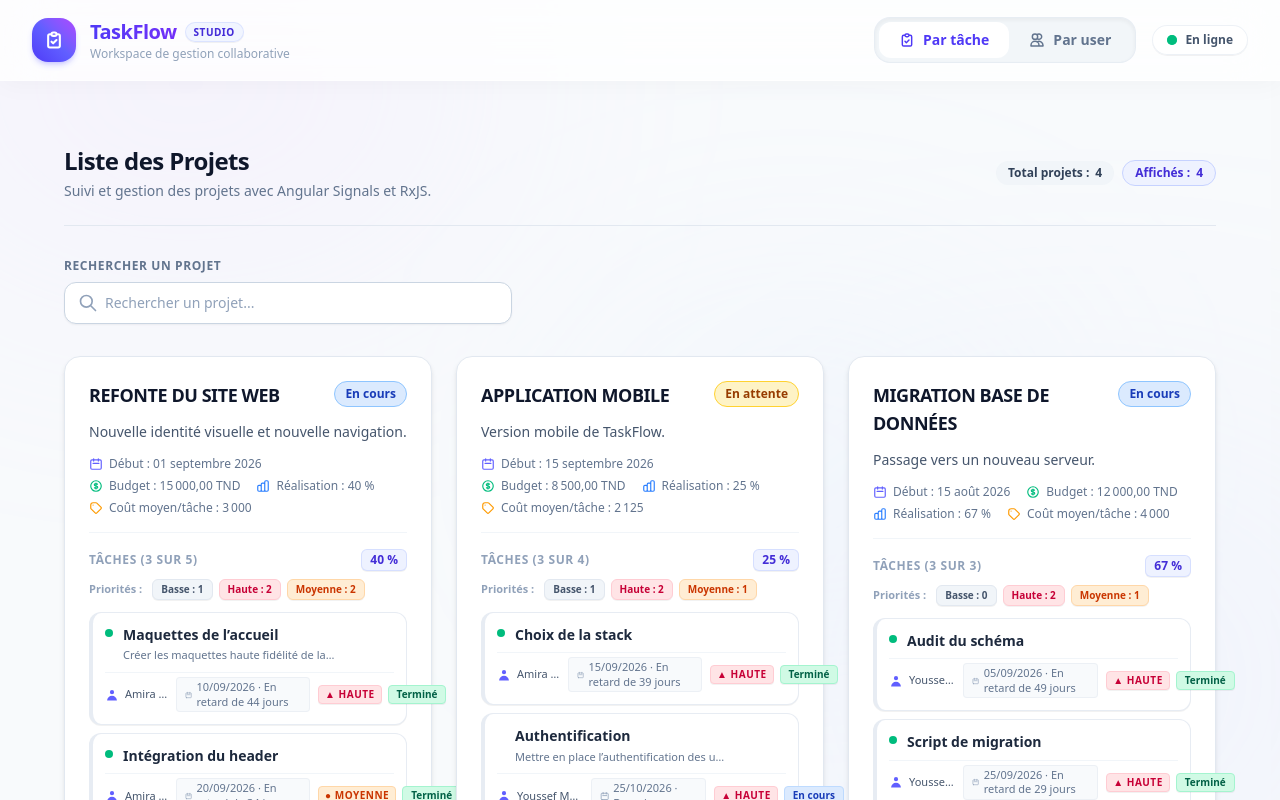
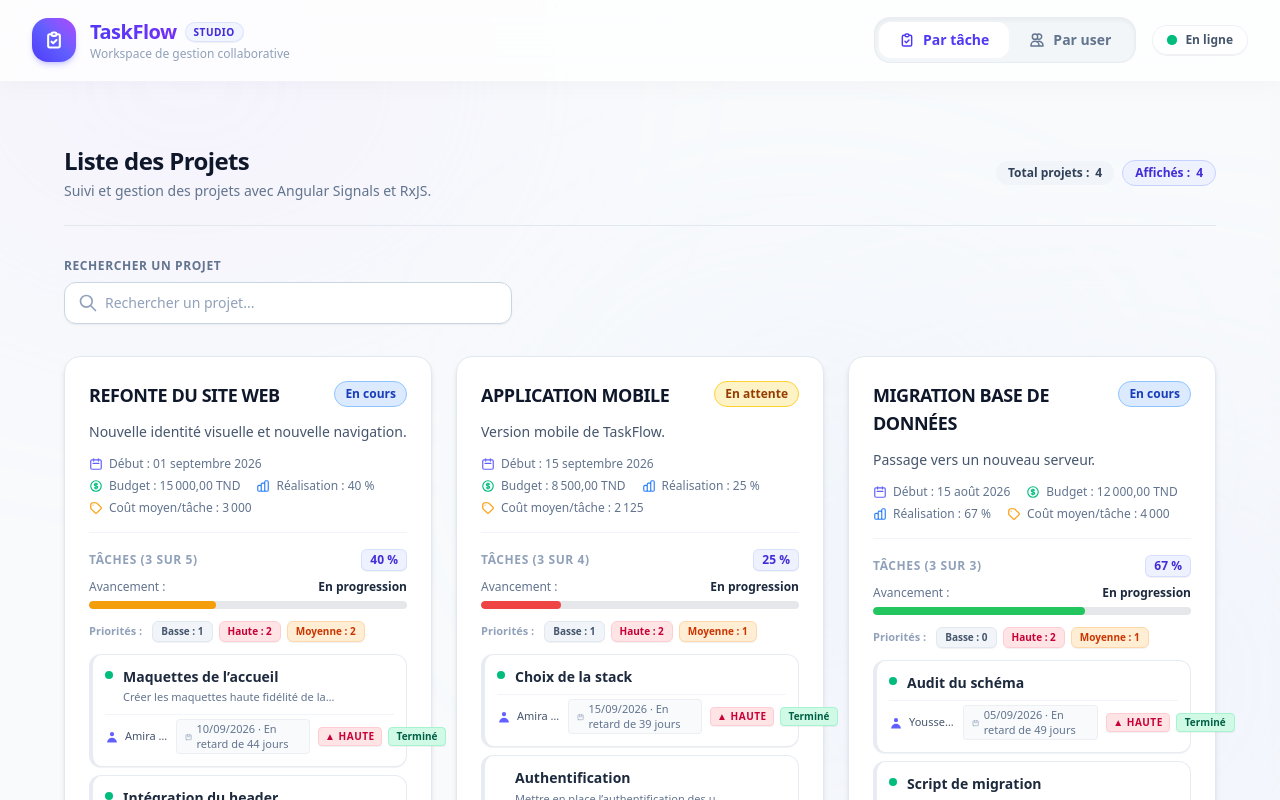
Before and after one commit to omarsafi3/tp_front, an Angular app in the folder TaskFlow/: page / in a window 1280 px wide. Shown: the top 800 px of the page. Built offline with nearby package versions, Linux system fonts and the light colour scheme.

Commit message:
feat(projects): add progress message with @if/@else if and dynamic progress bar with ngStyle

```diff
--- a/TaskFlow/src/app/features/projects/components/project-card/project-card.html
+++ b/TaskFlow/src/app/features/projects/components/project-card/project-card.html
@@ -81,6 +81,39 @@
         }
       </div>
 
+      <!-- Message d'avancement avec @if / @else if / @else -->
+      <div class="flex items-center justify-between text-xs mb-1.5 font-medium">
+        <span class="text-slate-500">Avancement :</span>
+        <span
+          class="font-semibold"
+          [class.text-slate-400]="project().tasks.length === 0"
+          [class.text-emerald-600]="project().tasks.length > 0 && completionRate() === 1"
+          [class.text-amber-600]="project().tasks.length > 0 && (completionRate() ?? 0) > 0 && completionRate() !== 1"
+          [class.text-rose-600]="project().tasks.length > 0 && (completionRate() ?? 0) === 0"
+        >
+          @if (project().tasks.length === 0) {
+            Aucune tâche pour le moment
+          } @else if (completionRate() === 1) {
+            Projet terminé
+          } @else if ((completionRate() ?? 0) > 0) {
+            En progression
+          } @else {
+            Pas encore démarré
+          }
+        </span>
+      </div>
+
+      <!-- Barre de progression (w-full bg-gray-200 rounded-full h-2) avec ngStyle et accesseur barColor -->
+      <div class="w-full bg-gray-200 rounded-full h-2 mb-3 overflow-hidden">
+        <div
+          class="h-2 rounded-full transition-all duration-300"
+          [ngStyle]="{
+            width: ((completionRate() ?? 0) * 100) + '%',
+            backgroundColor: barColor
+          }"
+        ></div>
+      </div>
+
       <!-- Étape 7 : Afficher le nombre de tâches par priorité avec keyvalue -->
       @if (project().tasks.length > 0) {
         <div class="mb-3 flex flex-wrap items-center gap-1.5">
--- a/TaskFlow/src/app/features/projects/components/project-card/project-card.ts
+++ b/TaskFlow/src/app/features/projects/components/project-card/project-card.ts
@@ -55,6 +55,23 @@
     return counts;
   });
 
+  /**
+   * Accesseur barColor pour la barre de progression :
+   * - rouge (#ef4444) sous 34 %
+   * - orange (#f59e0b) jusqu’à 66 %
+   * - vert (#22c55e) au-delà
+   */
+  get barColor(): string {
+    const rate = (this.completionRate() ?? 0) * 100;
+    if (rate < 34) {
+      return '#ef4444';
+    }
+    if (rate <= 66) {
+      return '#f59e0b';
+    }
+    return '#22c55e';
+  }
+
   getPriorityBadgeClass(priority: string): string {
     switch (priority) {
       case 'Haute':
```
